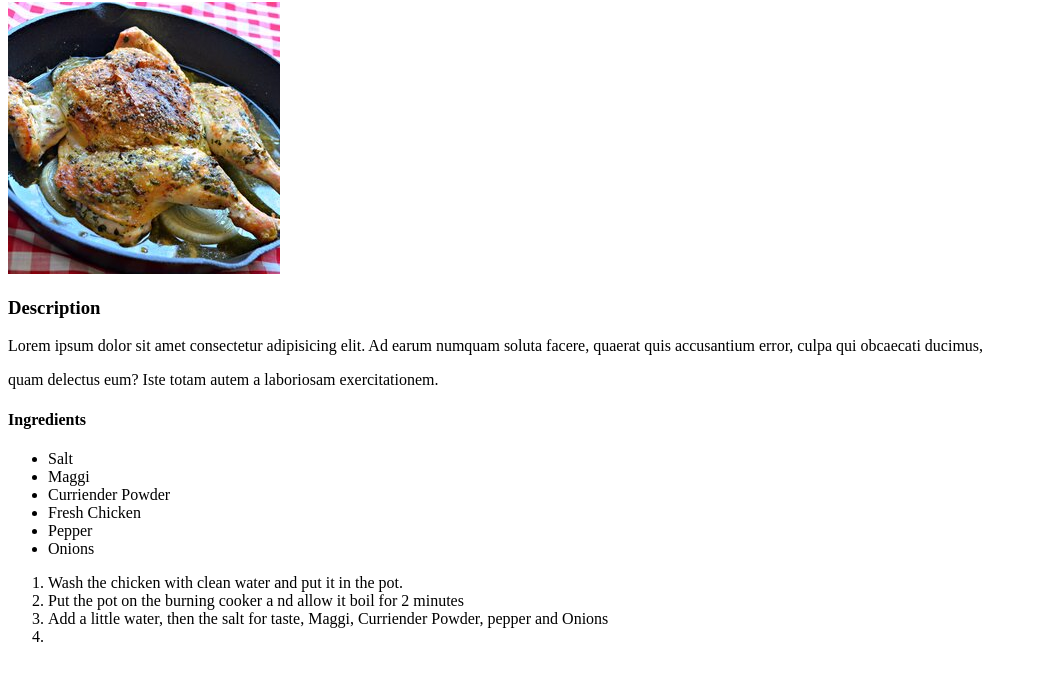
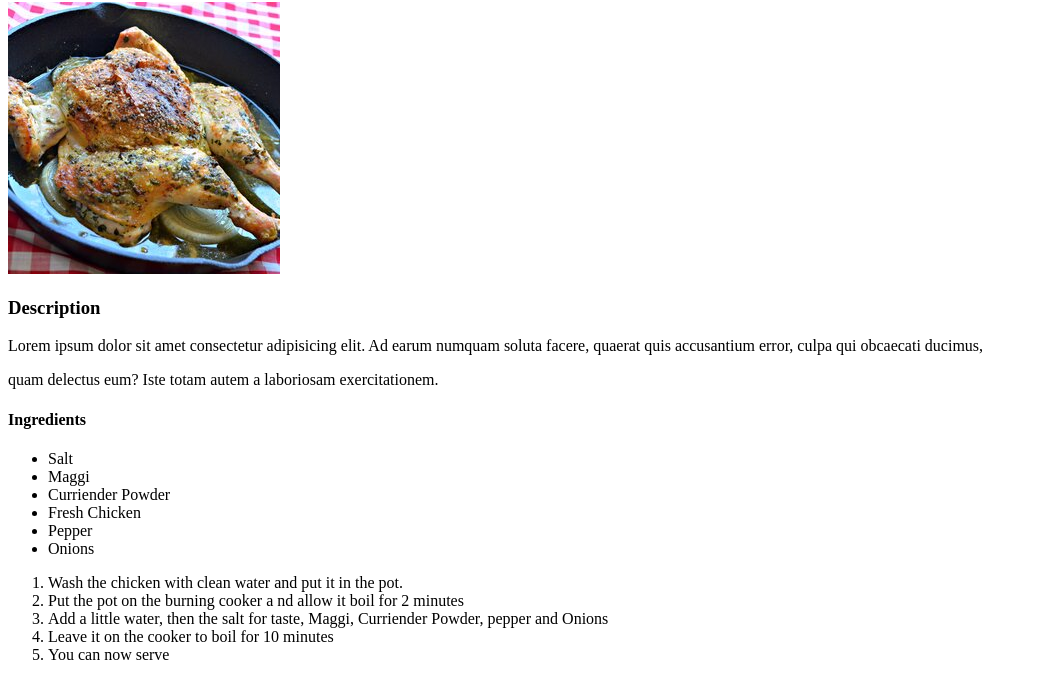
Before and after one commit to Luwat/odin-recipes, a plain HTML site: page index.html in a window 1280 px wide. Shown: the part 78-776 px from the top of the page, without its empty margins (0-1037 px from the left). Drawn offline with Linux system fonts and the light colour scheme.

Commit message:
another commit

```diff
--- a/index.html
+++ b/index.html
@@ -37,7 +37,8 @@
         </li>
         <li>Add a little water, then the salt for taste, Maggi, Curriender Powder,
             pepper and Onions </li>
-        <li></li>
+        <li>Leave it on the cooker to boil for 10 minutes</li>
+        <li>You can now serve</li>
     </ol>
 </body>
 </html>
```
